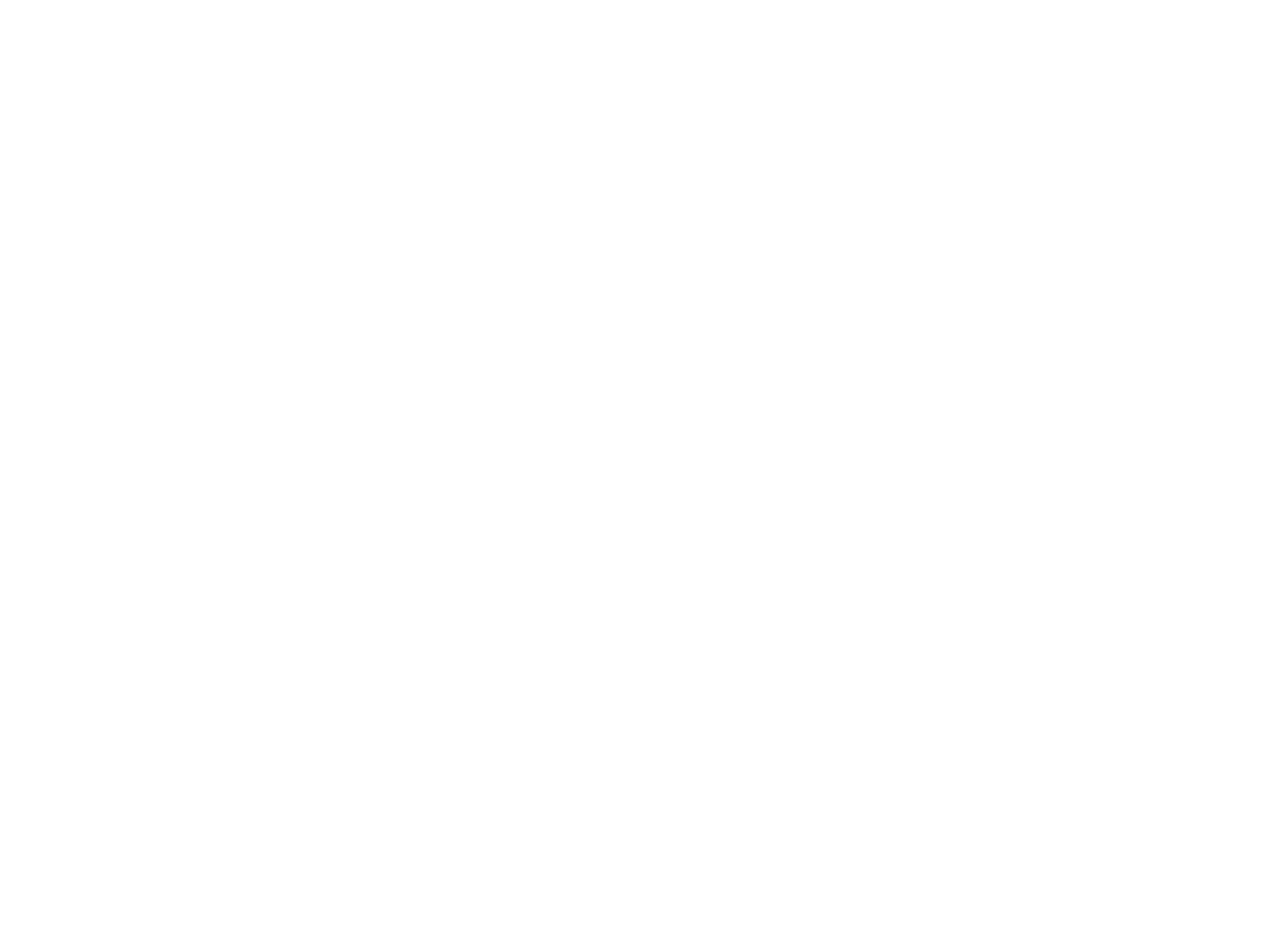
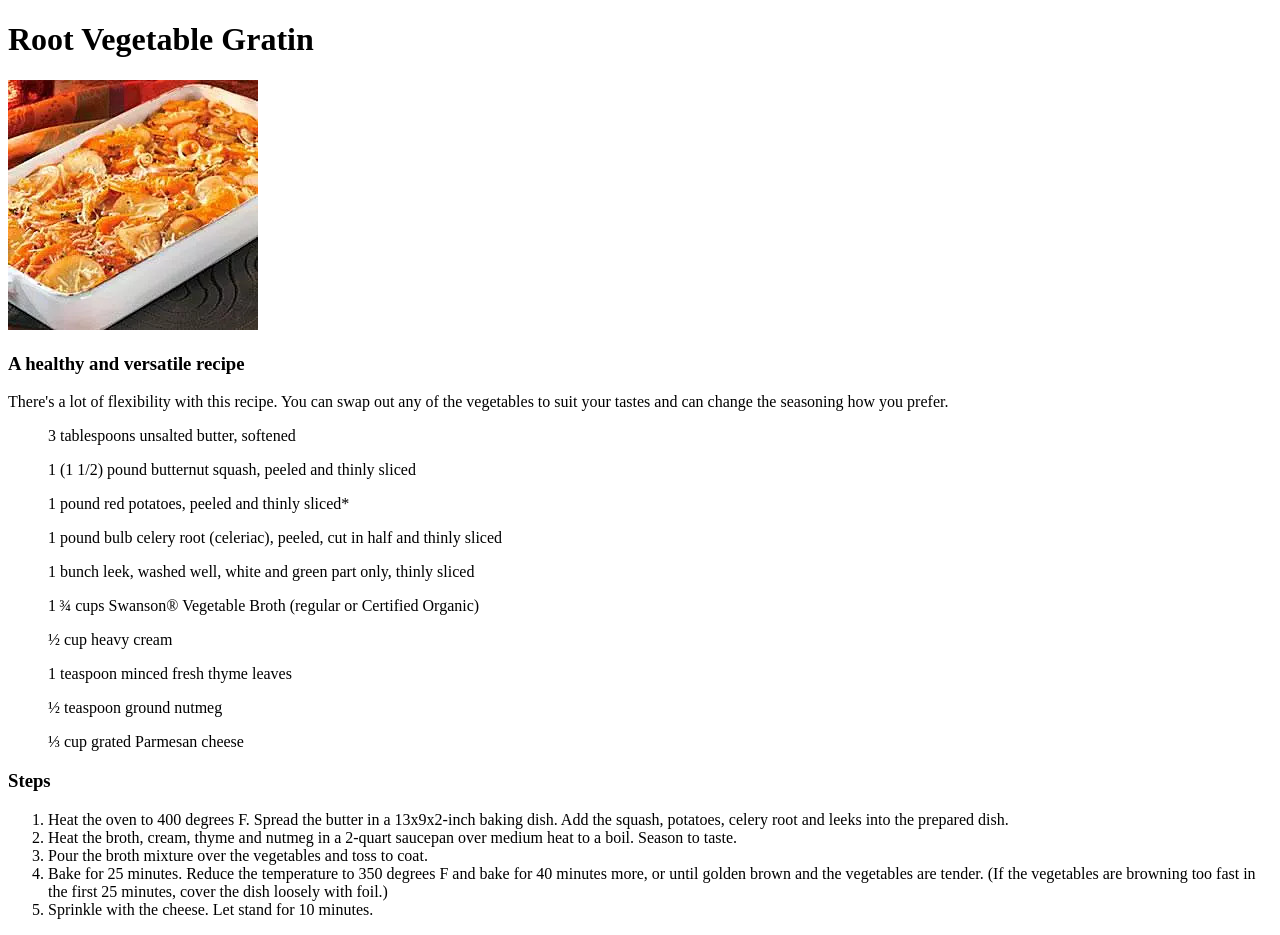
Before and after one commit to aroikle/odin-recipes, a plain HTML site: page Recipes/root vegetable gratin.html in a window 1280 px wide. Before the commit the page ends 800 px from the top, so only its background shows below. Drawn offline with Linux system fonts and the light colour scheme.

Commit message:
Finished gratin page and added cauliflower page

```diff
--- a/Recipes/root vegetable gratin.html
+++ b/Recipes/root vegetable gratin.html
@@ -0,0 +1,54 @@
+<!DOCTYPE html>
+<html lang="en">
+<head>
+<meta charset="utf-8">
+</head>
+<body>
+
+    <h1>Root Vegetable Gratin</h1>
+    <img src="gratin.jpeg">
+
+    <h3>A healthy and versatile recipe</h3>
+
+    <p> There's a lot of flexibility with this recipe.
+    You can swap out any of the vegetables to suit your tastes
+    and can change the seasoning how you prefer.
+    </p>
+
+    <ul>3 tablespoons unsalted butter, softened</ul>
+    <ul>1 (1 1/2) pound butternut squash, peeled and thinly sliced</ul>
+    <ul>1 pound red potatoes, peeled and thinly sliced*</ul>
+    <ul>1 pound bulb celery root (celeriac), peeled, cut in half and thinly sliced</ul>
+    <ul>1 bunch leek, washed well, white and green part only, thinly sliced</ul>
+    <ul>1 ¾ cups Swanson® Vegetable Broth (regular or Certified Organic)</ul>
+    <ul>½ cup heavy cream</ul>
+    <ul>1 teaspoon minced fresh thyme leaves</ul>
+    <ul>½ teaspoon ground nutmeg</ul>
+    <ul>⅓ cup grated Parmesan cheese</ul>
+
+    <h3>Steps</h3>
+
+    <ol>
+        <li>Heat the oven to 400 degrees F. Spread the butter in a 13x9x2-inch baking dish.
+        Add the squash, potatoes, celery root and leeks into the prepared dish.</li>
+
+        <li>Heat the broth, cream, thyme and nutmeg in a 2-quart saucepan
+        over medium heat to a boil. Season to taste.</li>
+
+        <li>Pour the broth mixture over the vegetables and toss to coat.</li>
+
+        <li>Bake for 25 minutes. Reduce the temperature to 350 degrees F
+        and bake for 40 minutes more, or until golden brown and the vegetables are tender.
+        (If the vegetables are browning too fast in the first 25 minutes,
+        cover the dish loosely with foil.)</li>
+
+        <li>Sprinkle with the cheese. Let stand for 10 minutes.</li>
+    </ol>
+
+
+</body>
+
+
+
+
+</html>
```
Also changed, not shown: Recipes/lasagna.html (+1 -1 lines), Recipes/cauliflower.jpeg (added), Recipes/gratin.html (added).
